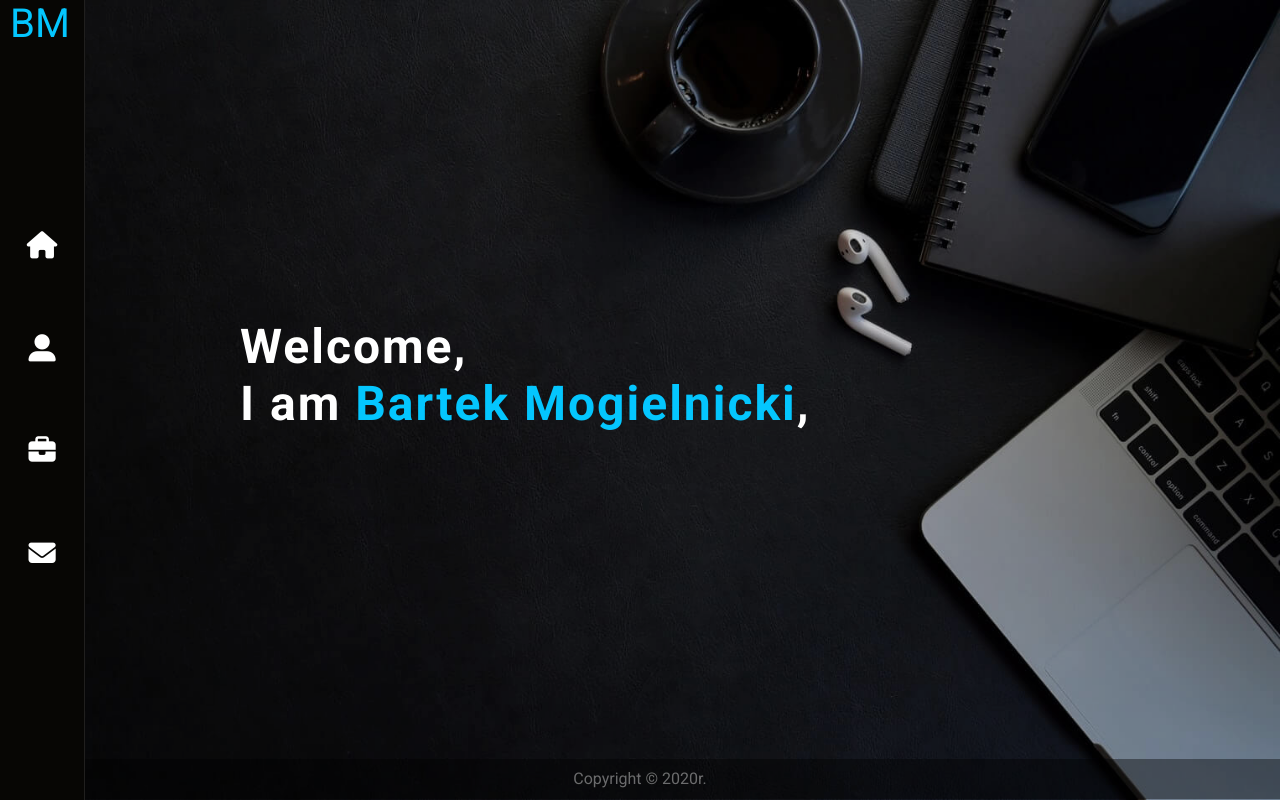
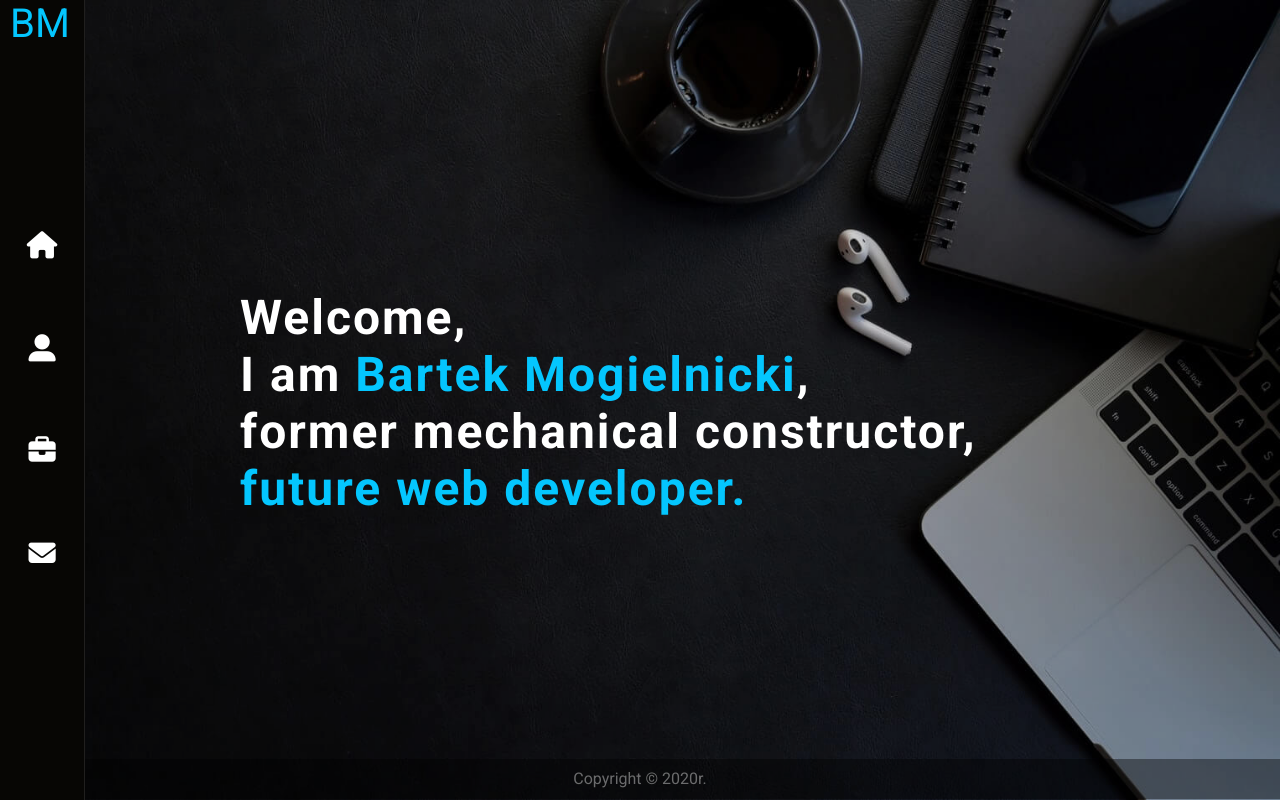
Before and after one commit to bemog/My-website-v2, a React (Create React App) app: page / in a window 1280 px wide. Built offline with nearby package versions, Linux system fonts and the light colour scheme.

Commit message:
HomePage text slide in animation

```diff
--- a/src/pages/HomePage.js
+++ b/src/pages/HomePage.js
@@ -1,7 +1,12 @@
-import React from 'react';
+import React, { Component } from 'react';
 import '../scss/HomePage.scss';
 
-const HomePage = () => {
+class HomePage extends Component {
+  state = {
+    titleText: ''
+  }
+
+  render() {
     return (
       <div className='main home'>
         <h1 className='home__welcome-text'>
@@ -9,10 +14,12 @@ const HomePage = () => {
         <br />
         I am <span className='home__name-mark'>Bartek Mogielnicki</span>,
         <br />
-        <span className='home__title-text'></span>
+          <span className='home__title-text'>former mechanical constructor,</span>
+          <span className='home__title-text-end'>future web developer.</span>
         </h1>
       </div>
-  )
+    );
+  }
 }
 
 export default HomePage;
--- a/src/scss/HomePage.scss
+++ b/src/scss/HomePage.scss
@@ -2,7 +2,6 @@
 
 .home {
     $self: &;
-    overflow: hidden;
     display: flex;
     align-items: center;
 
@@ -16,6 +15,17 @@
     }
 
     &__title-text {
-        animation: blink 1s linear infinite;
+        display: block;
+        transform: translateX(-150%);
+        animation: slide 1s forwards;
+        animation-delay: .5s;
+    }
+
+    &__title-text-end {
+        display: block;
+        color: $primary-color;
+        transform: translateX(-150%);
+        animation: slide 1s forwards;
+        animation-delay: 1.5s;
     }
 }
--- a/src/scss/ProjectsPage.scss
+++ b/src/scss/ProjectsPage.scss
@@ -3,7 +3,6 @@
 .projects {
     $self: &;
     padding-top: 60px;
-    overflow-x: hidden;
 
     &__title {
         font-size: 1.8em;
@@ -59,21 +58,6 @@
         }
     }
 
-    @keyframes blink {
-        0% {
-            border-right: 2px solid transparent;
-        }
-
-        50% {
-            border-right: 2px solid white;
-        }
-
-        100% {
-            border-right: 2px solid transparent;
-        }
-    }
-
-
     @keyframes slide {
         0% {
             transform: translateX(-150%);
```
Lines whose indentation alone changed are shown as unchanged.
